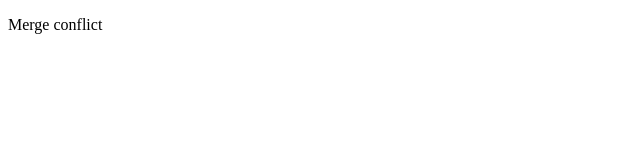
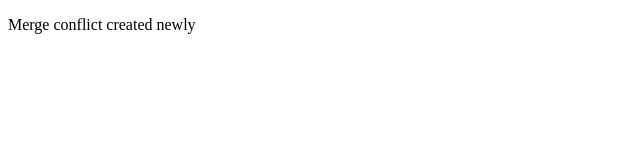
Before and after one commit to PreetamTony/Learning_Portfolio, a plain HTML site: page Javascript/index.html in a window 1280 px wide. Shown: the whole page, without its empty margins (0-640 px from the left). Drawn offline with Linux system fonts and the light colour scheme.

Commit message:
Added new change to index.html file in student branch

```diff
--- a/Javascript/index.html
+++ b/Javascript/index.html
@@ -8,7 +8,7 @@
 </head>
 
 <body>
-    <p>Merge conflict</p>
+    <p>Merge conflict created newly</p>
 </body>
 
 </html>
```
